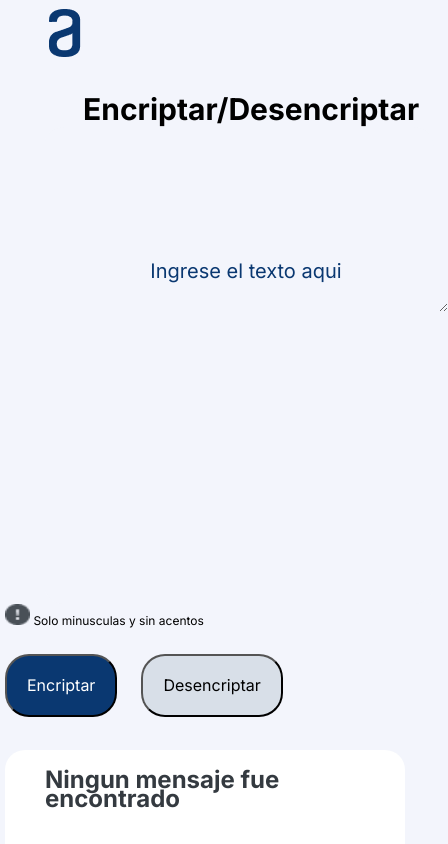
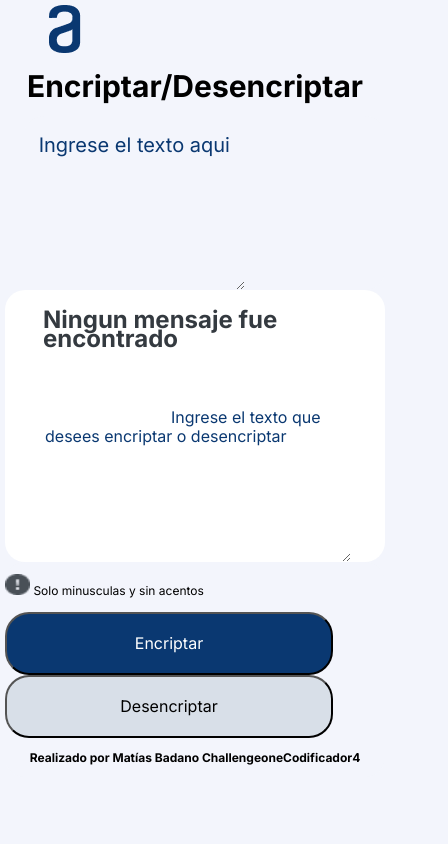
Before and after one commit to MatiasJB95/Challeng-Aula-1, a plain HTML site: page index.html in a window 390 px wide. Shown: the top 844 px of the page, 448 px wide, since content can reach past the window. Drawn offline with Linux system fonts and the light colour scheme.

Commit message:
flex-box actualizacion

```diff
--- a/css/style.css
+++ b/css/style.css
@@ -3,31 +3,8 @@ body {
   padding: 0;
   background: #f3f5fc;
 }
-
-.container {
-    width: 1040px;
-    height: 750px;
-  margin: auto;
-  padding: 5px;
-  background: #f3f5fc;
-}
-.head {
-  float: left;
-  width: 100%;
-  height: auto;
-  background: #f3f5fc;
-}
-
-.logo {
-  margin-top: 1%;
-  margin-bottom: 1%;
-  float: inherit;
-}
 .titulo {
-  float: inherit;
-  margin-top: 10%;
-  margin-bottom: 2%;
-  margin-left: 20%;
+    text-align: center;
     font-family: 'Inter';
   font-style: normal;
   font-weight: 700;
@@ -36,19 +13,30 @@ line-height: 19px;
 
   }
 
+.container {
+  width: auto;
+  height: auto;
+  padding: 5px;
+  background: #f3f5fc;
+}
+.dflex {
+  display: flex;
+  flex-direction: row;
+  flex-wrap: wrap;
+  justify-content: center;
+}
 .izq {
-  width: 60%;
-  float: left;
-  height: 65%;
-  margin-left: 10%;
+    flex: 20%;
+    margin-left: 5%;
     border-radius: 20px;
     background: #f3f5fc;
+    flex-basis: auto;
 }
+
 .inputtext {
     float: left;
     margin-top: 5%;
     width: 60%;
-  height: 100%;
     color: #0a3871;
     background: #f3f5fc;
     font-size: 20px;
@@ -58,36 +46,32 @@ line-height: 19px;
   font-style: normal;
   font-weight: 400;
   line-height: 19px;
-
 }
 .inputtext::placeholder {
     color: #0a3871;
     text-align: center;
   }
 
+
+
 .der {
+    flex: 20%;
     border-radius: 20px;
- width: 288px;
- height: 590px;
-  float: right;
     background-color: #ffffff;
 }
 
 .menuButton {
-  float: left;
-  width: 70%;
     height: auto;
     border-radius: 20px;
     background: #f3f5fc;
+    left: 20px;
   }
-
   .muheco {
     margin-left: 2%;
     margin-top: 20%;
-  width: 90%;
+    width: auto;
     height: auto;
   }
-
   .tituloder {
     margin-left: 10%;
     font-family: 'Inter';
@@ -96,7 +80,6 @@ font-size: 24px;
   font-weight: 700;
   line-height: 19px;
   color: #343A40;
-
 }
 .texto {
     float: left;
@@ -172,46 +155,13 @@ line-height: 19px;
   }
 
 
+
+
   @media screen and (max-width: 768px) {
-
-  .container{
-    position: relative;
-width: 100%;
-height: 1174px;
-  }
-  .inputtext {
-    position: absolute;
-    width: 100%;
-    height: 48px;
-    top: 240px;
-  }
-  .izq {
-    width: 100%;
-    height: 477.094px;
-  }
-  .der{
-position: absolute;
-width: 100%;
-height: 356px;
-top: 750px;
-  }
-  .texto{
-    height: max-content;
-  }
- .menuButton{
-  display: flex;
-flex-direction: row;
-align-items: flex-start;
-gap: 24px;
-margin-top: 50px;
+    .dflex {
+        flex-direction: column;
       }
    .minus {
-  flex: none;
-order: 1;
-flex-grow: 0;
-width: 100%;
-height: 18px;
-margin-bottom: 40%;
   font-family: 'Inter';
   font-style: normal;
   font-weight: 400;
@@ -221,18 +171,10 @@ line-height: 150%;
    .muheco {
     display: none;
    }
- .botoncopiar {
-  position: relative;
-  bottom: 435px;
-  margin-top: 700px;
- }
- .creditos {
-  margin-left: 55%;
- }
   }
   @media screen and (max-width: 375px) {
-  .container{
-    width: auto;
+    .dflex {
+        flex-direction: column;
       }
     .titulo{
      margin-top: 100px;
--- a/index.html
+++ b/index.html
@@ -1,39 +1,68 @@
 <!DOCTYPE html>
 <html lang="en">
   <head>
-    <meta charset="UTF-8">
-    <meta http-equiv="X-UA-Compatible" content="IE=edge">
-    <meta name="viewport" content="width=device-width, initial-scale=1.0">
-    <link rel="stylesheet" href="css/style.css">
-    <script type="text/javascript" src="scripts/scripts.js" ></script>
-    <link rel="preconnect" href="https://fonts.googleapis.com">
-<link rel="preconnect" href="https://fonts.gstatic.com" crossorigin>
-<link href="https://fonts.googleapis.com/css2?family=Inter:wght@100;200;400;500;600;700;800;900&display=swap" rel="stylesheet">
-<title>Challenge One. Codificador4  </title>
-<meta name="viewport" content="user-scalable=no, width=device-width, initial-scale=1.0, maximun-scale=1.0, minimun-scale=1.0">
+    <meta charset="UTF-8" />
+    <meta http-equiv="X-UA-Compatible" content="IE=edge" />
+    <meta name="viewport" content="width=device-width, initial-scale=1.0" />
+    <link rel="stylesheet" href="css/style.css" />
+    <script type="text/javascript" src="scripts/scripts.js"></script>
+    <link rel="preconnect" href="https://fonts.googleapis.com" />
+    <link rel="preconnect" href="https://fonts.gstatic.com" crossorigin />
+    <link
+      href="https://fonts.googleapis.com/css2?family=Inter:wght@100;200;400;500;600;700;800;900&display=swap"
+      rel="stylesheet"
+    />
+    <title>Challenge One. Codificador4</title>
+    <meta
+      name="viewport"
+      content="user-scalable=no, width=device-width, initial-scale=1.0, maximun-scale=1.0, minimun-scale=1.0"
+    />
   </head>
   <body>
     <div class="container">
       <div class="head">
-            <img class="logo" src="img/Logo.png" alt="Logo">
+        <img class="logo" src="img/Logo.png" alt="Logo" />
         <h1 class="titulo">Encriptar/Desencriptar</h1>
       </div>
+    <div class="dflex" >
       <div class="izq">
-            <textarea class="inputtext" id="IngText"  rows="8" cols="80"  onkeyup="this.value=check(this.value)" placeholder="Ingrese el texto aqui" ></textarea>
+        <textarea
+          class="inputtext"
+          id="IngText"
+          rows="8"
+          cols="80"
+          onkeyup="this.value=check(this.value)"
+          placeholder="Ingrese el texto aqui"
+        ></textarea>
       </div>
        <div class="der">
-            <img class="muheco" id="muheco" src="img/Muñeco.png" alt="muheco">
-            <h2 class="tituloder" id="leyenda" >Ningun mensaje fue encontrado</h2>
-            <textarea class="texto" id="textdes" name="nombre" rows="8" cols="80">Ingrese el texto que desees encriptar o desencriptar</textarea>
-            <button class="botoncopiar" id="copy" type="button" onclick="copy()">Copiar</button>
-        </div>
-        <p class="minus" > <img class="vector" src="img/Vector.png" alt="vector"> Solo minusculas y sin acentos</p>
-        <div class="menuButton">
-          <button type="button" id="encrip" onclick="encriptar()">Encriptar</button>
-          <button type="button" id="desencrip" onclick="desencriptar()" >Desencriptar</button>
+        <img class="muheco" id="muheco" src="img/Muñeco.png" alt="muheco" />
+        <h2 class="tituloder" id="leyenda">Ningun mensaje fue encontrado</h2>
+        <textarea class="texto" id="textdes" name="nombre" rows="8" cols="80">
+                            Ingrese el texto que desees encriptar o desencriptar</textarea
+            >
+        <button class="botoncopiar" id="copy" type="button" onclick="copy()">
+          Copiar
+        </button>
       </div>
 
     </div>
-    <p class="creditos" >Realizado por Matías Badano ChallengeoneCodificador4</p>
+    <div class="dflex">
+        <div class="menuButton">
+            <p class="minus">
+                <img class="vector" src="img/Vector.png" alt="vector" /> Solo minusculas
+                y sin acentos
+              </p>
+            <button type="button" id="encrip" onclick="encriptar()">
+              Encriptar
+            </button>
+            <button type="button" id="desencrip" onclick="desencriptar()">
+              Desencriptar
+            </button>
+            <p class="creditos">Realizado por Matías Badano ChallengeoneCodificador4</p>
+          </div>
+    </div>
+    </div>
+</div>
   </body>
 </html>
```
Lines whose indentation alone changed are shown as unchanged.
